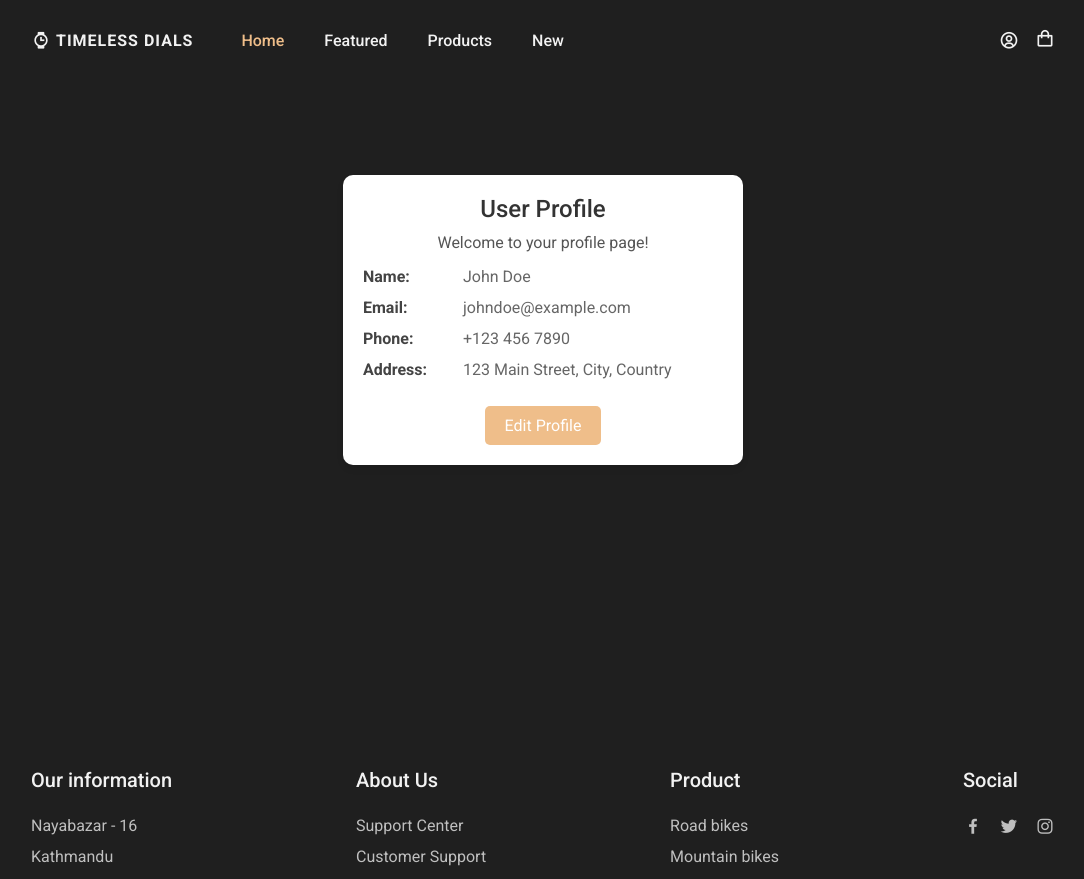
After one commit to sachinseengh/TimelessDails, a PHP site: page /user/profile.php in a window 1280 px wide. The commit adds this page. Shown: the top 879 px of the page, without its empty margins (97-1181 px from the left). Run offline with PHP 8.4, Linux system fonts and the light colour scheme; some libraries are stand-ins or nearby versions.

Commit message:
user profile added

```diff
--- a/assets/css/styles.css
+++ b/assets/css/styles.css
@@ -333,7 +333,7 @@ body.dark-theme {
   height: 330px;
 } */
 
-.single__price{
+.single__price {
   display: block !important;
   margin-bottom: 1rem !important;
 }
@@ -367,7 +367,7 @@ body.dark-theme {
   margin-bottom: var(--mb-1-5);
 }
 
-.single__description{
+.single__description {
   max-width: 450px;
 }
 
@@ -1359,3 +1359,109 @@ body.dark-theme {
 .cart__checkout-button:hover {
   background-color: #ee8e26;
 }
+
+/* //.profile-card */
+
+.profile__wrapper {
+  width: 100%;
+  height: 80vh;
+  display: flex;
+  place-items: center;
+  justify-content: center;
+}
+
+.profile-card {
+  background: #fff;
+  border-radius: 10px;
+  box-shadow: 0 4px 6px rgba(0, 0, 0, 0.1);
+  width: 100%;
+  max-width: 400px;
+  text-align: center;
+  padding: 20px;
+}
+
+.profile-card h2 {
+  font-size: 1.5em;
+  margin-bottom: 10px;
+  color: #333;
+}
+
+.profile-card p {
+  font-size: 1em;
+  margin: 8px 0;
+  color: #555;
+}
+
+.profile-card .details {
+  margin-top: 15px;
+  text-align: left;
+}
+
+.profile-card .details .info {
+  display: flex;
+  align-items: center;
+  margin-bottom: 12px;
+}
+
+.profile-card .details .info span {
+  font-weight: bold;
+  color: #444;
+  width: 100px;
+}
+
+.profile-card .details .info div {
+  color: #666;
+}
+
+.profile-card .details .info.name {
+  display: flex;
+  align-items: center;
+  margin-bottom: 12px;
+}
+
+.profile-card .details .info.email {
+  display: flex;
+  align-items: center;
+  margin-bottom: 12px;
+}
+
+.profile-card .details .info.phone {
+  display: flex;
+  align-items: center;
+  margin-bottom: 12px;
+}
+
+.profile-card .details .info.address {
+  display: flex;
+  align-items: center;
+  margin-bottom: 12px;
+}
+
+.profile-card .btn {
+  display: inline-block;
+  margin-top: 15px;
+  padding: 10px 20px;
+  background-color: var(--first-color);
+  color: white;
+  text-decoration: none;
+  border-radius: 5px;
+  transition: background-color 0.3s;
+}
+
+.profile-card .btn:hover {
+  background-color: var(--first-color);
+}
+
+@media (max-width: 480px) {
+  .profile-card {
+    padding: 15px;
+  }
+
+  .profile-card h2 {
+    font-size: 1.2em;
+  }
+
+  .profile-card .details .info span {
+    width: 80px;
+  }
+}
--- /dev/null
+++ b/user/profile.php
@@ -0,0 +1,43 @@
+<?php
+include("./headerFooter/header.php")
+?>
+
+<!--==================== MAIN ====================-->
+<main class="main">
+    <!--==================== HOME ====================-->
+    <div class="profile__wrapper">
+        <div class="profile-card">
+            <h2>User Profile</h2>
+            <p>Welcome to your profile page!</p>
+
+            <div class="details">
+                <div class="info name">
+                    <span>Name:</span>
+                    <div>John Doe</div>
+                </div>
+                <div class="info email">
+                    <span>Email:</span>
+                    <div>johndoe@example.com</div>
+                </div>
+                <div class="info phone">
+                    <span>Phone:</span>
+                    <div>+123 456 7890</div>
+                </div>
+                <div class="info address">
+                    <span>Address:</span>
+                    <div>123 Main Street, City, Country</div>
+                </div>
+            </div>
+
+            <a href="#" class="btn">Edit Profile</a>
+        </div>
+    </div>
+
+</main>
+
+
+
+
+<?php
+include("./headerFooter/footer.php")
+?>
```
